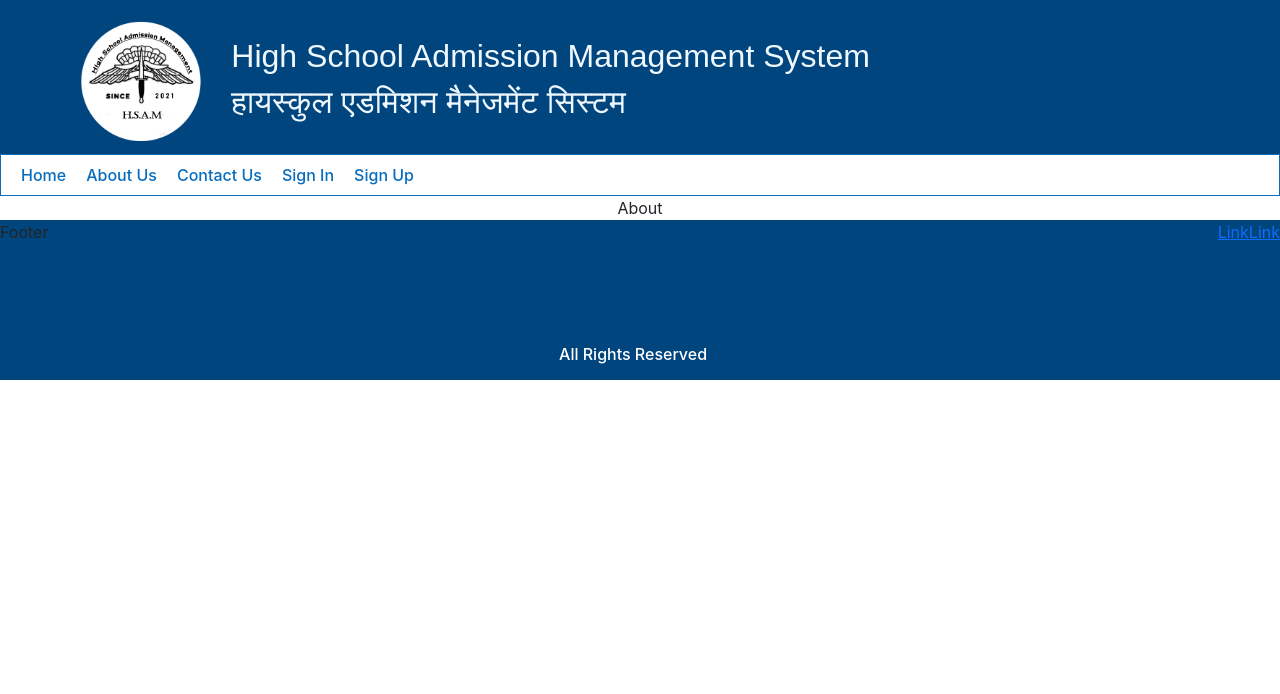
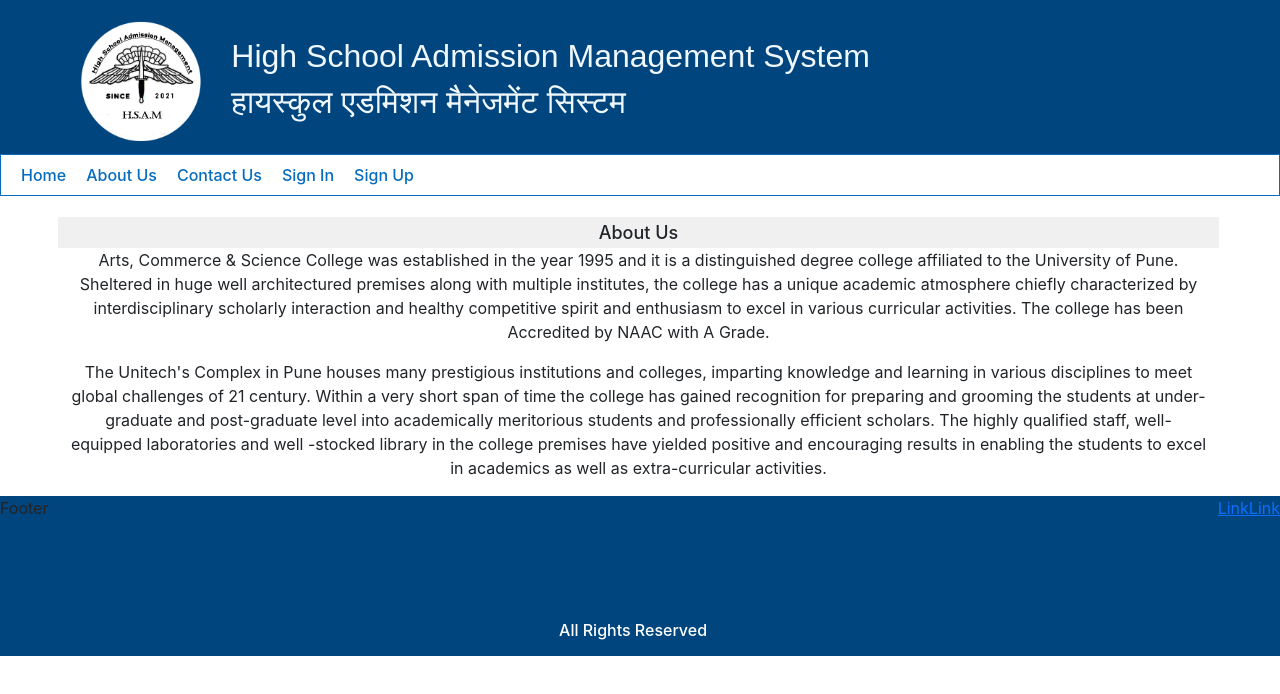
Before and after one commit to adityasasane2000/HighSchool-Admission-WebApp, a React (Create React App) app: page /about in a window 1280 px wide. Shown: the top 694 px of the page. Built offline with nearby package versions, Linux system fonts and the light colour scheme; no server answers; a web font is replaced by a local one; what google-maps-react would draw is missing.

Commit message:
About us added, contact us partially fixed

```diff
--- a/src/pages/About.js
+++ b/src/pages/About.js
@@ -1,11 +1,30 @@
 
 import React, { Component } from 'react';
-
- class About extends Component {
+import { Row, Col, Container } from 'react-bootstrap';
+class About extends Component {
 
   render() {
     return <div>
-      About
+      <Container>
+        <Row md={12}>
+          <h1 className='homepage-headings'>About Us</h1>
+        </Row>
+        <Row md={12}>
+          <p>Arts, Commerce & Science College was established in the year 1995 and it is a distinguished degree college
+            affiliated to the University of Pune. Sheltered in huge well architectured premises along with multiple
+            institutes, the college has a unique academic atmosphere chiefly characterized by interdisciplinary
+            scholarly interaction and healthy competitive spirit and enthusiasm to excel in various curricular
+            activities. The college has been Accredited by NAAC with A Grade.</p>
+
+          <p>The Unitech's Complex in Pune houses many prestigious institutions and colleges, imparting knowledge and learning
+            in various disciplines to meet global challenges of 21 century. Within a very short span of time the college has
+            gained recognition for preparing and grooming the students at under-graduate and post-graduate level into academically
+            meritorious students and professionally efficient scholars. The highly qualified staff, well-equipped laboratories and
+            well -stocked library in the college premises have yielded positive and encouraging results in enabling the students
+            to excel in academics as well as extra-curricular activities.</p>
+        </Row>
+      </Container>
+
     </div>;
   }
 }
--- a/src/pages/ContactUs.css
+++ b/src/pages/ContactUs.css
@@ -1,6 +1,7 @@
 .Map-info{
-   display: flex;
-   justify-content: flex-end !important;
+
+
+
 
 }
 .Map{
--- a/src/pages/ContactUs.js
+++ b/src/pages/ContactUs.js
@@ -30,7 +30,7 @@ class ContactUs extends Component {
           <Col lg={6} md={12} className='Map'>
             <Map
               google={this.props.google}
-              style={{ width: "50%", height: "50%" }}
+              style={{ width: "40%", height: "40%" }}
               zoom={10}
               initialCentre={
                 {
```
